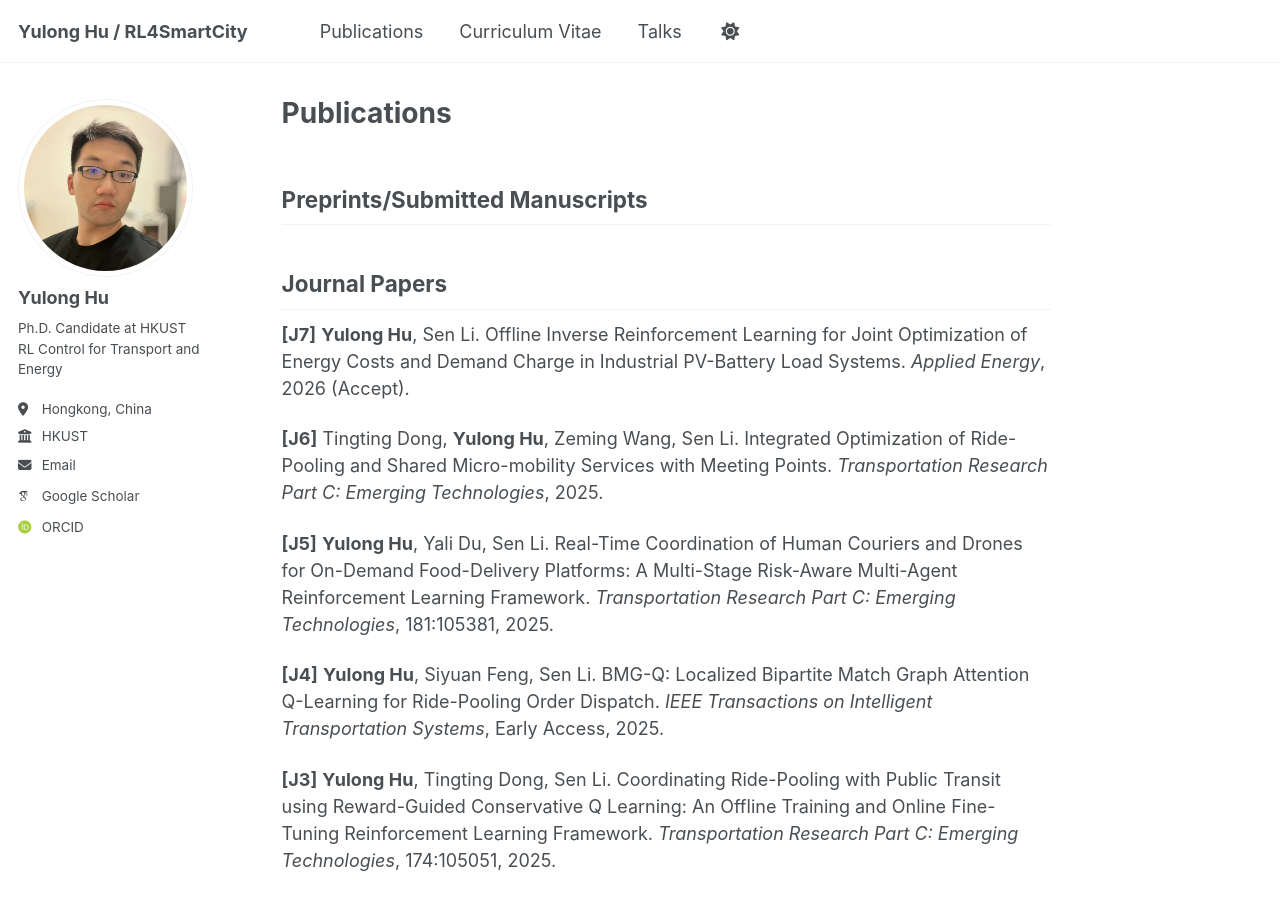
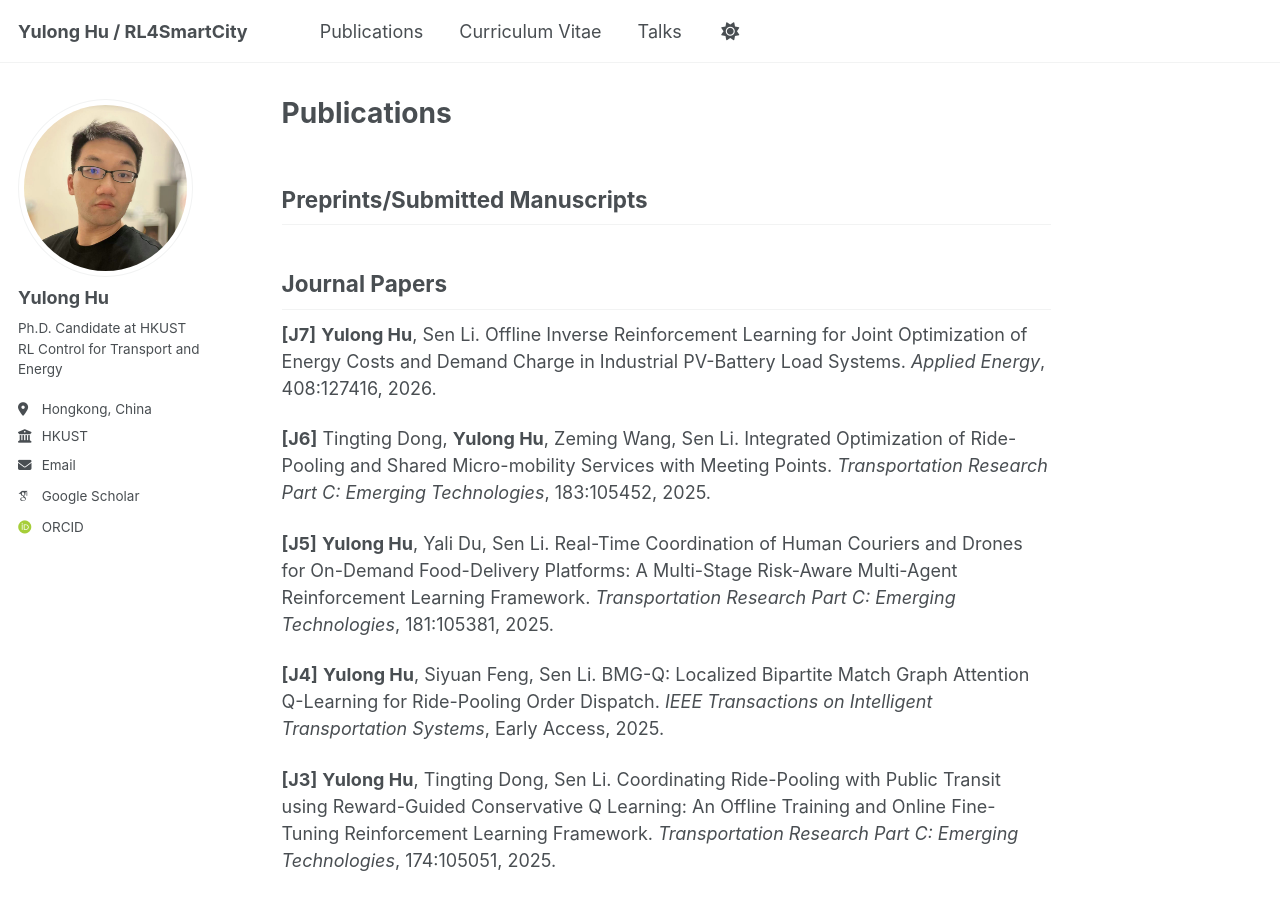
Before and after one commit to yulonghu2000/yulonghu2000.github.io, a Jekyll site: the page built from _pages/publications.md, in a window 1280 px wide and 900 px high. Built offline with Jekyll 4.4.1, drawn with Linux system fonts in a browser that asks for light colours; some web fonts are replaced.

Commit message:
Update publications.md

```diff
--- a/_pages/publications.md
+++ b/_pages/publications.md
@@ -6,9 +6,9 @@ author_profile: true
 ## Preprints/Submitted Manuscripts
 
 ## Journal Papers
-**[J7]** **Yulong Hu**, Sen Li. Offline Inverse Reinforcement Learning for Joint Optimization of Energy Costs and Demand Charge in Industrial PV-Battery Load Systems. *Applied Energy*, 2026 (Accept).
+**[J7]** **Yulong Hu**, Sen Li. Offline Inverse Reinforcement Learning for Joint Optimization of Energy Costs and Demand Charge in Industrial PV-Battery Load Systems. *Applied Energy*, 408:127416, 2026.
 
-**[J6]**  Tingting Dong, **Yulong Hu**, Zeming Wang, Sen Li. Integrated Optimization of Ride-Pooling and Shared Micro-mobility Services with Meeting Points. *Transportation Research Part C: Emerging Technologies*, 2025.
+**[J6]**  Tingting Dong, **Yulong Hu**, Zeming Wang, Sen Li. Integrated Optimization of Ride-Pooling and Shared Micro-mobility Services with Meeting Points. *Transportation Research Part C: Emerging Technologies*, 183:105452, 2025.
 
 **[J5]** **Yulong Hu**, Yali Du, Sen Li. Real-Time Coordination of Human Couriers and Drones for On-Demand Food-Delivery Platforms: A Multi-Stage Risk-Aware Multi-Agent Reinforcement Learning Framework. *Transportation Research Part C: Emerging Technologies*, 181:105381, 2025.
 
```
